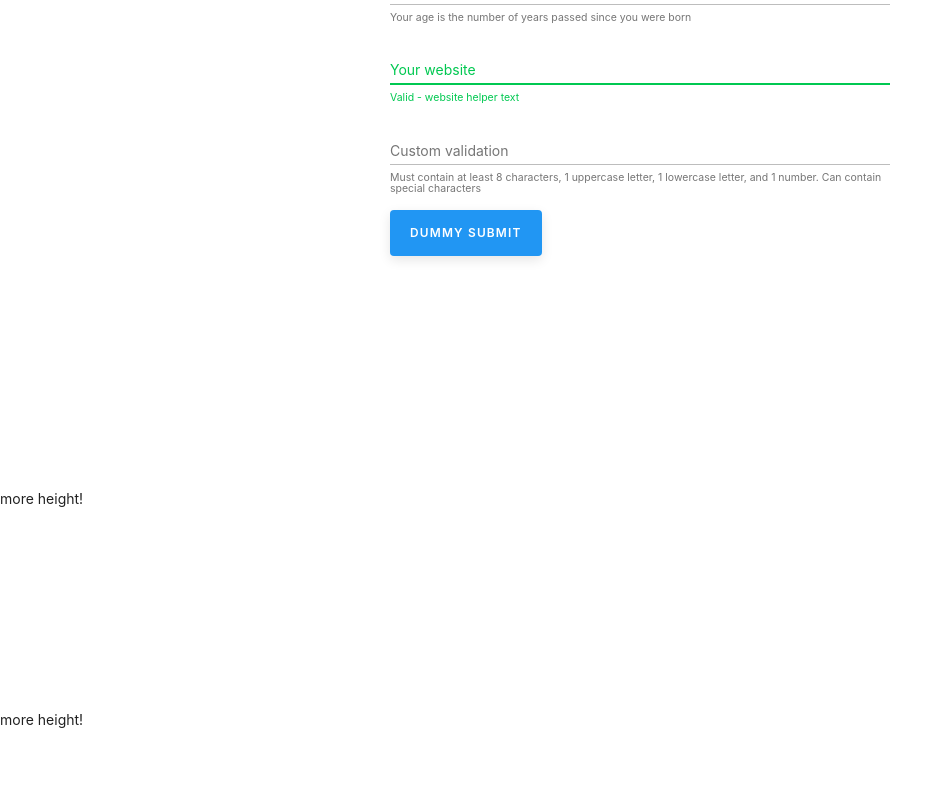
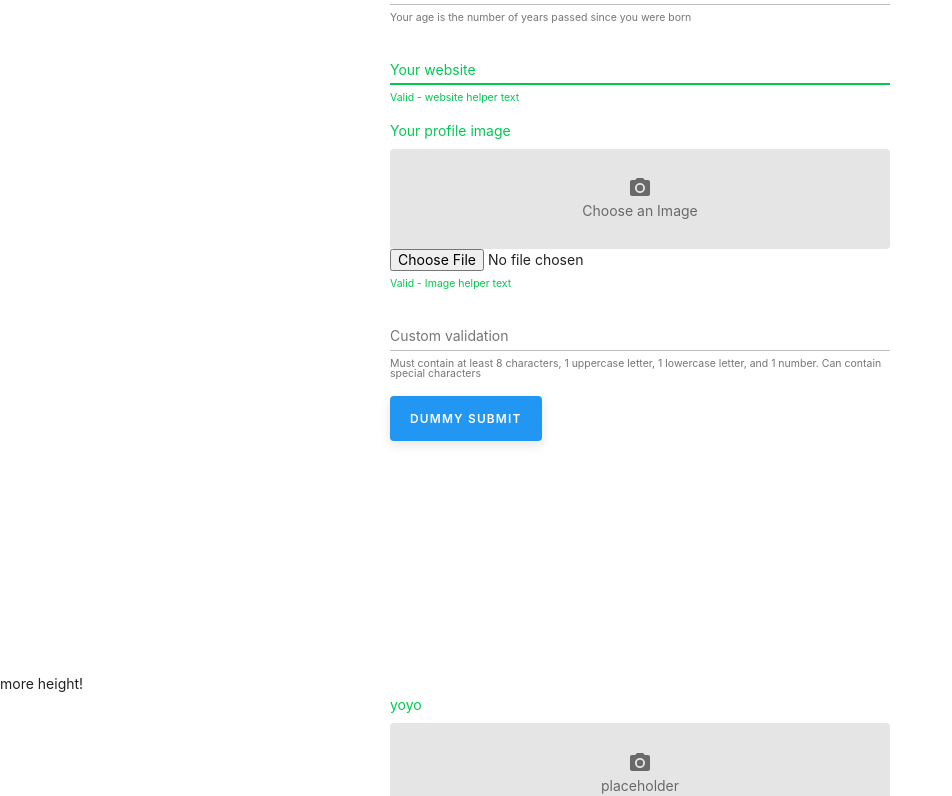
Before and after one commit to stausholm/vue-pwa, a Vue app in the folder client/: page /#/exampleinputs in a window 1280 px wide. Shown: the part 1204-2000 px from the top of the page, without its empty margins (0-952 px from the left). Built offline with nearby package versions, Linux system fonts and the light colour scheme.

Commit message:
initial ImageInput

```diff
--- /dev/null
+++ b/client/src/components/icons/IconPhotoCamera.vue
@@ -0,0 +1,7 @@
+<template>
+  <g>
+    <circle cx="12" cy="12" r="3.2"/>
+    <path d="M9 2L7.17 4H4c-1.1 0-2 .9-2 2v12c0 1.1.9 2 2 2h16c1.1 0 2-.9 2-2V6c0-1.1-.9-2-2-2h-3.17L15 2H9zm3 15c-2.76 0-5-2.24-5-5s2.24-5 5-5 5 2.24 5 5-2.24 5-5 5z"/>
+    <path d="M0 0h24v24H0z" fill="none"/>
+  </g>
+</template>
--- a/client/src/components/inputs/CheckboxGroup.vue
+++ b/client/src/components/inputs/CheckboxGroup.vue
@@ -1,5 +1,5 @@
 <template>
-  <fieldset class="input-group" :class="classes">
+  <fieldset class="input-group fieldset-group" :class="classes">
     <legend class="fieldset-label">{{label}}</legend>
     <div class="fieldset-input-wrapper">
       <label v-for="(option, index) in options" :key="index">
--- a/client/src/components/inputs/FormGenerator.vue
+++ b/client/src/components/inputs/FormGenerator.vue
@@ -8,6 +8,7 @@
                 @input="updateForm(field.name, $event)"
                 @error="updateErrors"
                 @valid="updateErrors"
+                @file="setFile(field.name, $event)"
                 v-bind="field"
                 :submitAttempted="submitAttempted">
       </component>
@@ -34,10 +35,23 @@ import CheckboxGroup from './CheckboxGroup';
 import ConfirmInput from './ConfirmInput';
 import SliderInput from './SliderInput';
 import NumberInput from './NumberInput';
+import ImageInput from './ImageInput';
 
 export default {
   name: 'FormGenerator',
-  components: {TextInput, EmailInput, PasswordInput, TextArea, RadioGroup, SelectList, Checkbox, CheckboxGroup, ConfirmInput, SliderInput, NumberInput},
+  components: {
+    TextInput,
+    EmailInput,
+    PasswordInput,
+    TextArea,
+    RadioGroup,
+    SelectList,
+    Checkbox,
+    CheckboxGroup,
+    ConfirmInput,
+    SliderInput,
+    NumberInput,
+    ImageInput},
   props: {
     schema: {
       type: Array
@@ -95,6 +109,10 @@ export default {
         this.invalidFields++
         //console.log('is error')
       }
+    },
+    setFile(fieldName, value) {
+      this.$set(this.formData, fieldName + '__file', value);
+      this.$emit("input", this.formData);
     }
   }
 }
--- /dev/null
+++ b/client/src/components/inputs/ImageInput.vue
@@ -0,0 +1,95 @@
+<template>
+  <div class="input-group fieldset-group input-image" :class="classes">
+    <label for="" class="fieldset-label">{{label}}</label>
+    <div class="placeholder" @click="() => $refs.image.click()">
+      <div class="placeholder__text" v-if="!base64Image">
+        <icon-base iconName="camera" width="24" height="24">
+          <icon-photo-camera />
+        </icon-base>
+        <span>{{placeholder}}</span>
+      </div>
+      <div class="input-image__preview-wrapper" v-else>
+        <img :src="base64Image" alt="" class="input-image__preview">
+        <span class="wrapper-label">
+          <icon-base iconName="camera" width="16" height="16">
+            <icon-photo-camera />
+          </icon-base>
+          Edit
+        </span>
+      </div>
+    </div>
+    <div class="input-wrapper">
+      <input type="file"
+        ref="image"
+        accept="image/*"
+        class="input-image__input visually-hidden"
+        :disabled="disabled"
+        :name="name"
+        :value="value"
+        @input="$emit('input', formatImage($event))"
+        @focus="classObject.focused = true"
+        @blur="blur"
+        :placeholder="placeholder">
+    </div>
+    <p class="helper-text">{{helperText}}</p>
+  </div>
+</template>
+
+<script>
+import { formValidation } from '@/mixins/formValidation';
+
+import IconBase from '@/components/icons/IconBase';
+import IconPhotoCamera from '@/components/icons//IconPhotoCamera';
+
+export default {
+  name: 'ImageInput',
+  mixins: [formValidation],
+  components: {IconBase, IconPhotoCamera},
+  props: {
+
+  },
+  data() {
+    return {
+      base64Image: null
+    }
+  },
+  computed: {
+
+  },
+  methods: {
+    formatImage(e) {
+      if (!e.target.value) {
+        this.$emit('file', '')
+        return ''
+      }
+
+      const file = e.target.files[0]
+      const reader = new FileReader
+      reader.onload = ev => {
+        const bytes = new Uint8Array(ev.target.result)
+        // const bytes = ev.target.result
+        this.$emit('file', bytes)
+      }
+      reader.readAsArrayBuffer(file)
+      // reader.readAsDataURL(file)
+
+      return e.target.value
+    }
+  },
+  watch: {
+    value() {
+      console.log('value changed')
+      if (!this.value) {
+        return this.base64Image = null
+      }
+
+      const file = this.$refs.image.files[0]
+      const reader = new FileReader
+      reader.onload = e => {
+        this.base64Image = e.target.result
+      }
+      reader.readAsDataURL(file)
+    }
+  }
+}
+</script>
--- a/client/src/components/inputs/RadioGroup.vue
+++ b/client/src/components/inputs/RadioGroup.vue
@@ -1,5 +1,5 @@
 <template>
-  <fieldset class="input-group" :class="classes">
+  <fieldset class="input-group fieldset-group" :class="classes">
     <legend class="fieldset-label">{{label}}</legend>
     <div class="fieldset-input-wrapper">
       <label v-for="(option, index) in options" :key="index">
--- a/client/src/pages/example/ExampleInputs.vue
+++ b/client/src/pages/example/ExampleInputs.vue
@@ -7,6 +7,7 @@
       </form-generator>
     </div>
     <p style="margin-top:200px">more height!</p>
+    <image-input v-model="dummy" :required="false" label="yoyo" placeholder="placeholder" @file="dummy__file = $event"/>
     <p style="margin-top:200px">more height!</p>
     <p style="margin-top:200px">more height!</p>
     <p style="margin-top:200px">more height!</p>
@@ -16,13 +17,17 @@
 <script>
 import FormGenerator from '@/components/inputs/FormGenerator';
 
+import ImageInput from '@/components/inputs/ImageInput';
+
 export default {
   name: 'ExampleInputs',
   components: {
-    FormGenerator
+    FormGenerator, ImageInput
   },
   data() {
     return {
+      dummy: '',
+      dummy__file: null,
       formData: {
         email: "bob@bob.dk",
         //password: "neato",
@@ -150,6 +155,15 @@ export default {
           }
         },
         {
+          fieldType: 'ImageInput',
+          name: 'avatar',
+          label: 'Your profile image',
+          placeholder: 'Choose an Image',
+          helper: 'Image helper text',
+          required: false,
+          // disabled: true
+        },
+        {
           fieldType: 'TextInput',
           name: 'custom',
           label: 'Custom validation',
--- a/client/src/styles/base/_forms.scss
+++ b/client/src/styles/base/_forms.scss
@@ -230,7 +230,7 @@
 
 
 // Radio button group
-fieldset.input-group {
+.fieldset-group.input-group {
   .fieldset-label {
     color: $text-secondary-color;
     padding: 0;
@@ -350,7 +350,7 @@ input[type="checkbox"] {
 
 
 //disabled styles
-fieldset.input-group.disabled {
+.fieldset-group.input-group.disabled {
   legend {
     color: $text-disabled-color;
   }
@@ -370,7 +370,7 @@ fieldset.input-group.disabled {
 }
 
 //focused styles
-fieldset.input-group.focused {
+.fieldset-group.input-group.focused {
   .fieldset-label {
     color: $primary-color;
   }
@@ -425,6 +425,81 @@ fieldset.input-group.focused {
 }
 
 
+
+
+
+// image with preview
+.input-image {
+  .placeholder {
+    background-color: rgba(0, 0, 0, 0.1);
+    cursor: pointer;
+    border-radius: $default-border-radius;
+    overflow: hidden;
+    margin-top: $default-spacing / 2;
+    color: $text-secondary-color;
+    user-select: none;
+
+    &__text {
+      padding: $default-spacing;
+      min-height: 100px;
+      display: flex;
+      flex-direction: column;
+      align-items: center;
+      justify-content: center;
+    }
+
+    &:hover {
+      opacity: .8;
+    }
+  }
+
+  &__preview {
+    width: 100%;
+    display: flex;
+    max-height: 100vh;
+    object-fit: contain;
+  }
+
+  &__preview-wrapper {
+    position: relative;
+
+    .wrapper-label {
+      position: absolute;
+      bottom: 0;
+      right: 0;
+      background-color: rgba($white,.7);
+      padding: $default-spacing / 4;
+      display: flex;
+      align-items: center;
+      border-top-left-radius: $default-border-radius;
+
+      svg {
+        margin-right: $default-spacing / 4;
+      }
+    }
+  }
+
+  &.disabled {
+    .placeholder {
+      // pointer-events: none;
+      color: $text-disabled-color;
+
+      &:hover {
+        opacity: 1;
+      }
+
+      * {
+        cursor: not-allowed;
+      }
+    }
+  }
+}
+
+
+
+
+
+
 .slider-label {
   color: $text-secondary-color;
   padding: 0;
```
